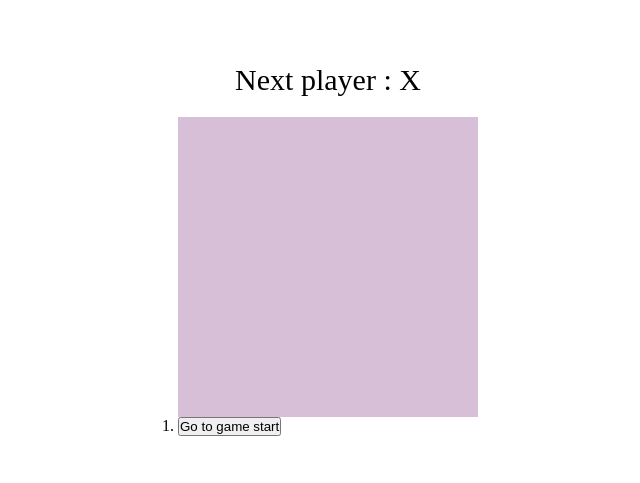
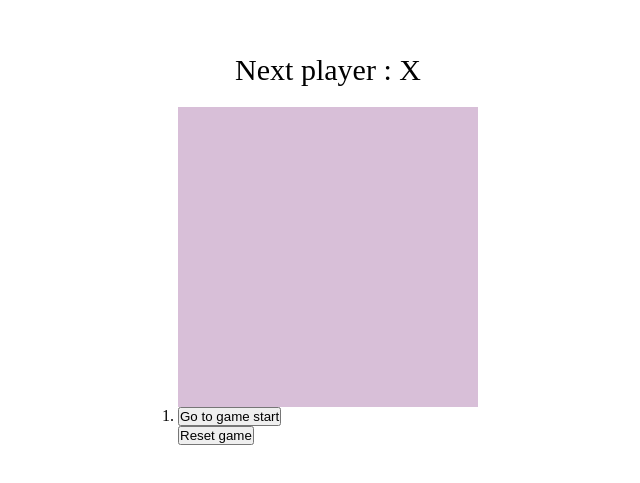
Before and after one commit to ingaSiu/react-small-projects, a React (Vite) app in the folder tic-tac-toe-v5/: page / in a window 1280 px wide. Shown: the part 151-634 px from the top of the page, without its empty margins (312-952 px from the left). Built offline with nearby package versions, Linux system fonts and the light colour scheme.

Commit message:
add reset btn

```diff
--- a/tic-tac-toe-v5/src/App.jsx
+++ b/tic-tac-toe-v5/src/App.jsx
@@ -5,7 +5,8 @@ import Board from './components/Board/Board';
 import { useState } from 'react';
 
 const Game = () => {
-  const [history, setHistory] = useState([Array(9).fill(null)]);
+  const initialHistory = [Array(9).fill(null)];
+  const [history, setHistory] = useState(initialHistory);
   const [currentMove, setCurrentMove] = useState(0);
 
   const xIsNext = currentMove % 2 === 0;
@@ -44,14 +45,26 @@ const Game = () => {
       </li>
     );
   });
+
+  const handleReset = () => {
+    setHistory(initialHistory);
+    setCurrentMove(0);
+  };
+
   return (
     <div className="game">
-      <div className="gameBoard">
-        <Board xIsNext={xIsNext} squares={currentSquares} onPlay={handlePlay} />
+      <div className="gameContainer">
+        <div className="gameBoard">
+          <Board xIsNext={xIsNext} squares={currentSquares} onPlay={handlePlay} />
+        </div>
+        <div className="gameInfo">
+          <ol>{moves}</ol>
+        </div>
       </div>
-      <div className="gameInfo">
-        <ol>{moves}</ol>
-      </div>
+
+      <button className="resetBtn" onClick={handleReset}>
+        Reset game
+      </button>
     </div>
   );
 };
```
